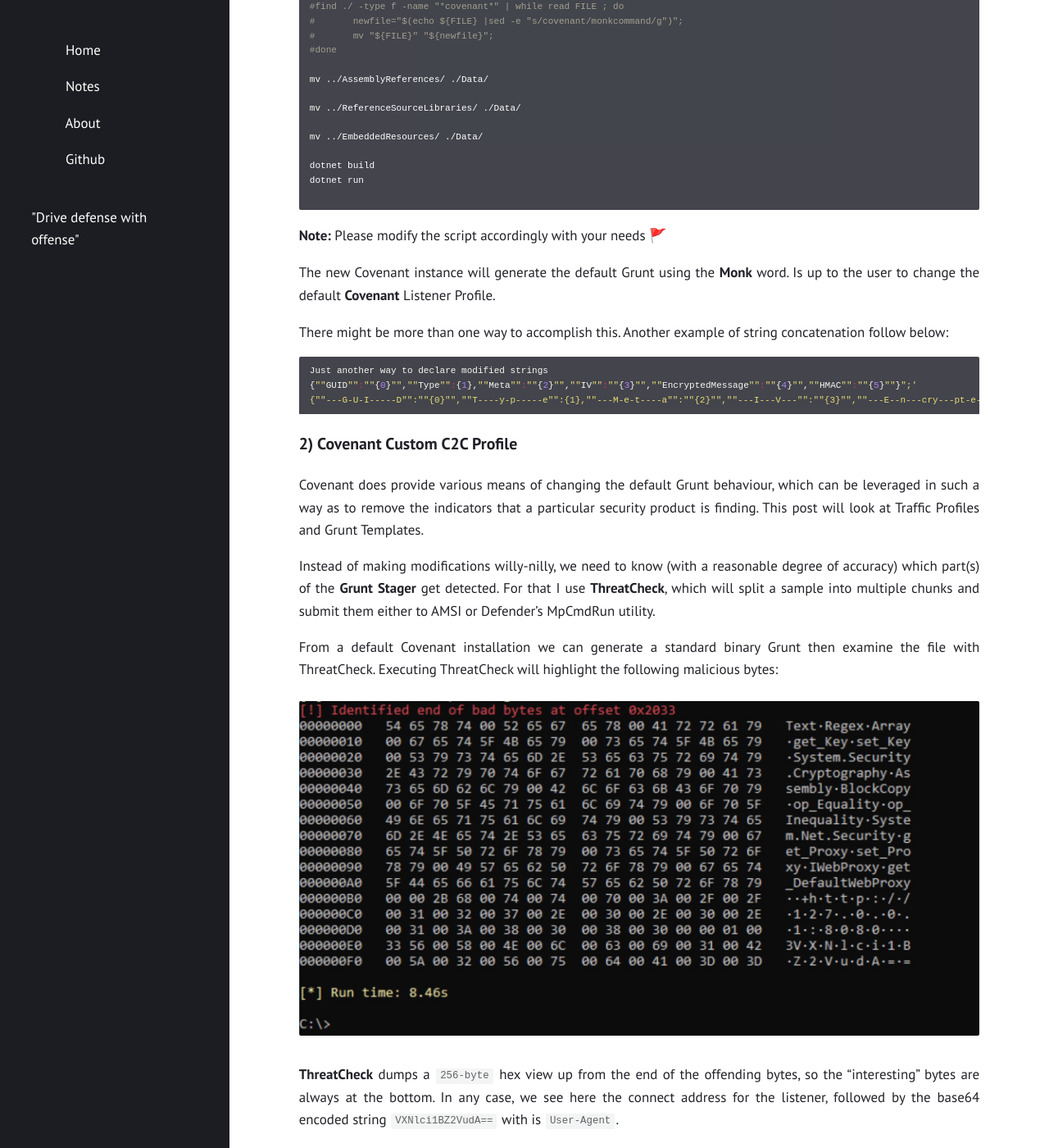
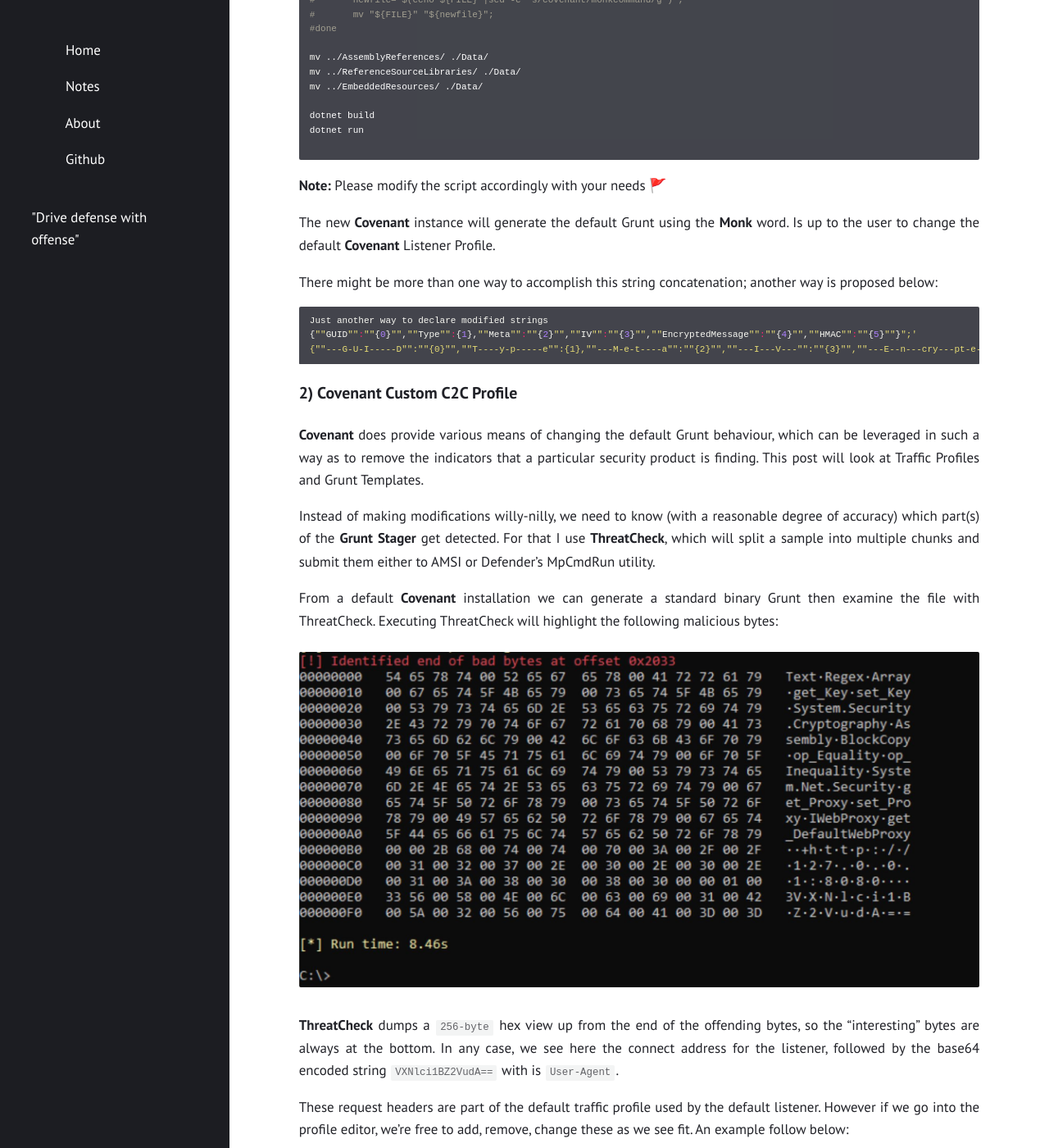
Before and after one commit to Fil88/Fil88.github.io, a Jekyll site: the page built from _posts/2021-07-01-Entering-the-Covenant-C2C.md, in a window 1280 px wide and 1400 px high, scrolled down 2880 px. Shown: the whole window at 82% size. Built offline with Jekyll 4.4.1, drawn with Linux system fonts in a browser that asks for light colours; some of the changed text lies outside the part shown.

Commit message:
Update 2021-07-01-Entering-the-Covenant-C2C.md

````diff
--- a/_posts/2021-07-01-Entering-the-Covenant-C2C.md
+++ b/_posts/2021-07-01-Entering-the-Covenant-C2C.md
@@ -12,8 +12,8 @@
 
 Whenever we download an offensive tool from the Internet, it comes as no surprise when it gets snapped up by an anti-virus solution.
 AV vendors are certainly keeping a keen eye on tools posted publicly (insert conspiracy theory about Microsoft owning GitHub) and are reacting relatively quickly to push signatures for those tools.
+
 However, it’s probably fair to say that these signatures are not particularly robust, and only really serve to catch those that don’t have the skills or knowledge to make the necesary modifications.
-
 This holds true for __Covenant’s__ Windows __implant__ - Grunts. Therefore, we will try to alter the Covenant default installation.
 
 After cloning the main repository of Covenant, we will modify some of its default words(Grunt, Jitter, Stage0, etc) to improve AV signature scanning capabilities.
@@ -155,9 +155,7 @@
 #done
 
 mv ../AssemblyReferences/ ./Data/
-
 mv ../ReferenceSourceLibraries/ ./Data/
-
 mv ../EmbeddedResources/ ./Data/
 
 dotnet build
@@ -168,9 +166,9 @@
 __Note:__ Please modify the script accordingly with your needs 🚩
 
 
-The new Covenant instance will generate the default Grunt using the __Monk__ word. Is up to the user to change the default __Covenant__ Listener Profile.
+The new __Covenant__ instance will generate the default Grunt using the __Monk__ word. Is up to the user to change the default __Covenant__ Listener Profile.
 
-There might be more than one way to accomplish this. Another example of string concatenation follow below:
+There might be more than one way to accomplish this string concatenation; another way is proposed below:
 ```cpp
 Just another way to declare modified strings
 {""GUID"":""{0}"",""Type"":{1},""Meta"":""{2}"",""IV"":""{3}"",""EncryptedMessage"":""{4}"",""HMAC"":""{5}""}";'
@@ -182,13 +180,13 @@
 ### 2) Covenant Custom C2C Profile
 
 
-Covenant does provide various means of changing the default Grunt behaviour, which can be leveraged in such a way as to remove the indicators that a particular security product is finding.
+__Covenant__ does provide various means of changing the default Grunt behaviour, which can be leveraged in such a way as to remove the indicators that a particular security product is finding.
 This post will look at Traffic Profiles and Grunt Templates.
 
 Instead of making modifications willy-nilly, we need to know (with a reasonable degree of accuracy) which part(s) of the __Grunt__ __Stager__ get detected.
 For that I use __ThreatCheck__, which will split a sample into multiple chunks and submit them either to AMSI or Defender’s MpCmdRun utility.
 
-From a default Covenant installation we can generate a standard binary Grunt then examine the file with ThreatCheck. Executing ThreatCheck will highlight the following malicious bytes:
+From a default __Covenant__ installation we can generate a standard binary Grunt then examine the file with ThreatCheck. Executing ThreatCheck will highlight the following malicious bytes:
 
 <p align="center">
   <img src="/assets/posts/2021-07-01-Entering-the-Covenant-C2C/cov1.JPG">
@@ -205,9 +203,9 @@
   <img src="/assets/posts/2021-07-01-Entering-the-Covenant-C2C/cov2.JPG">
 </p>
 
-- Inserted an additional header at the top so that the base64 encoded string for User-Agent was not appearing directly after the connect URL.
+- Inserted an additional header at the top so that the base64 encoded string for `User-Agent` was not appearing directly after the connect URL.
 
-- Modified User-Agent String
+- Modified `User-Agent` string
 
 
 Now when we regenerate the __Binary__ __Launcher__ and scan it with __ThreatCheck__, that particular detection is gone, but we get another one.
@@ -227,9 +225,9 @@
 
 - In __Covenant__, select the Binary Launcher and Generate a new __Grunt__. Then click the Code tab and copy the __StagerCode__.
 
-- Open Visual Studio and create a new __Class__ __Library__ __(.NET__ __Framework)__ project. Delete everything in Class1.cs and paste the __StagerCode__.
+- Open __Visual__ __Studio__ and create a new __Class__ __Library__ __(.NET__ __Framework)__ project. Delete everything in Class1.cs and paste the __StagerCode__.
 
-- Go to Project > Manage NuGet Packages. Click Browse and search for __UnmanagedExports__. Install the package by Robert Giesecke.
+- Go to Project > Manage NuGet Packages. Click browse and search for __UnmanagedExports__. Install the package by Robert Giesecke.
 
 - Collapse the __GruntStager__ class and add the following Export class underneath.
 
@@ -250,9 +248,9 @@
 
 - Add using statements for __System.Runtime.InteropServices__ and __RGiesecke.DllExport__.
 
-- Open the __Configuration__ __Manager__ and create a "New Solution Platform for __x64__" (and x86 if you require).
+- Open the __Configuration__ __Manager__ and create a `"New Solution Platform for x64"` (and x86 if you require).
 
-Now build the project then copy the DLL to the target machine and execute with __rundll32__ as follow
+Now build the project and copy the DLL to the target machine. We can now execute the DLL with __rundll32__ taking advantage of the exports funcion.
 
 ```sh
 rundll32 covenant-DLL-noAmsi.dll,MonkEntry
````
